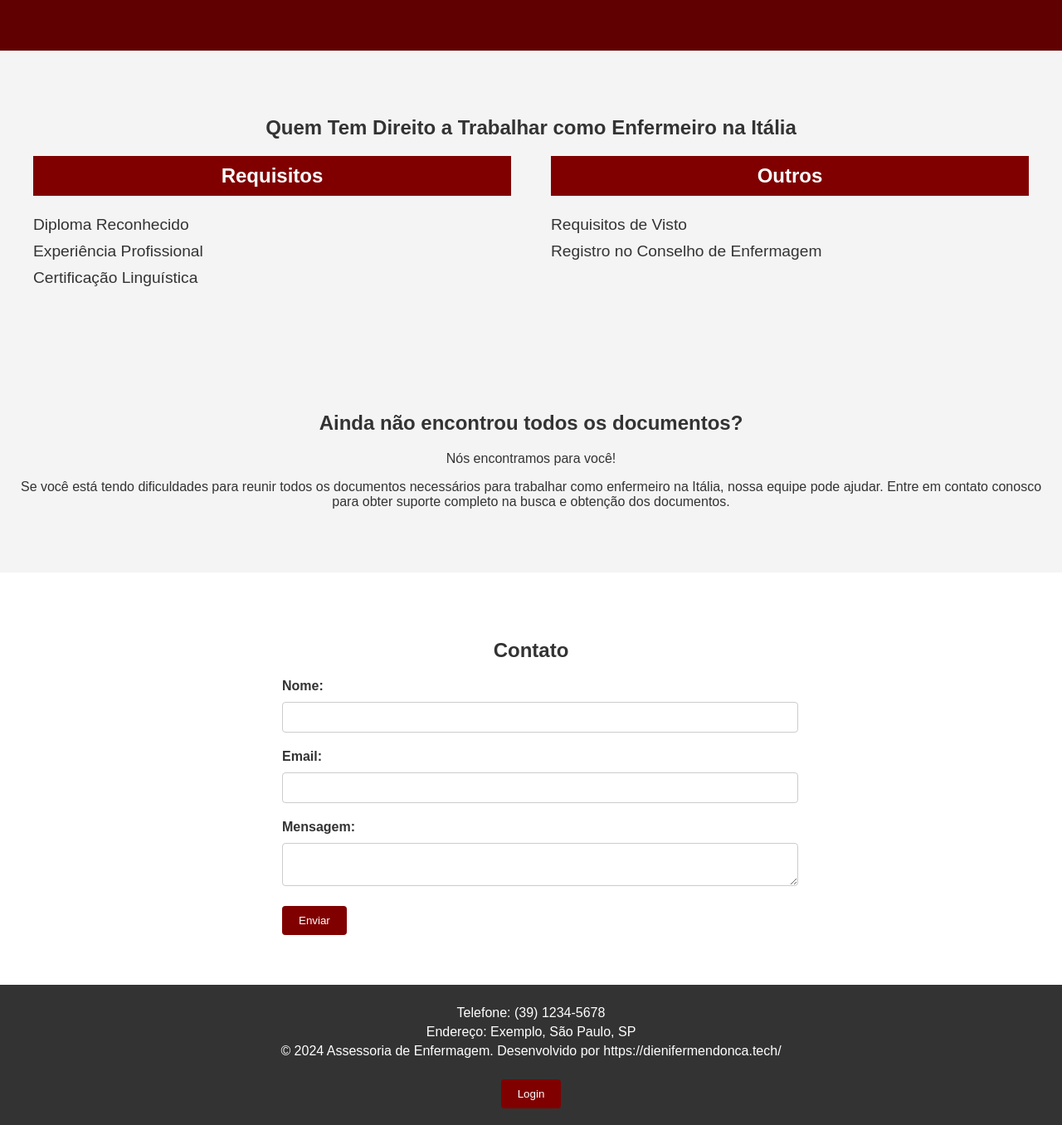
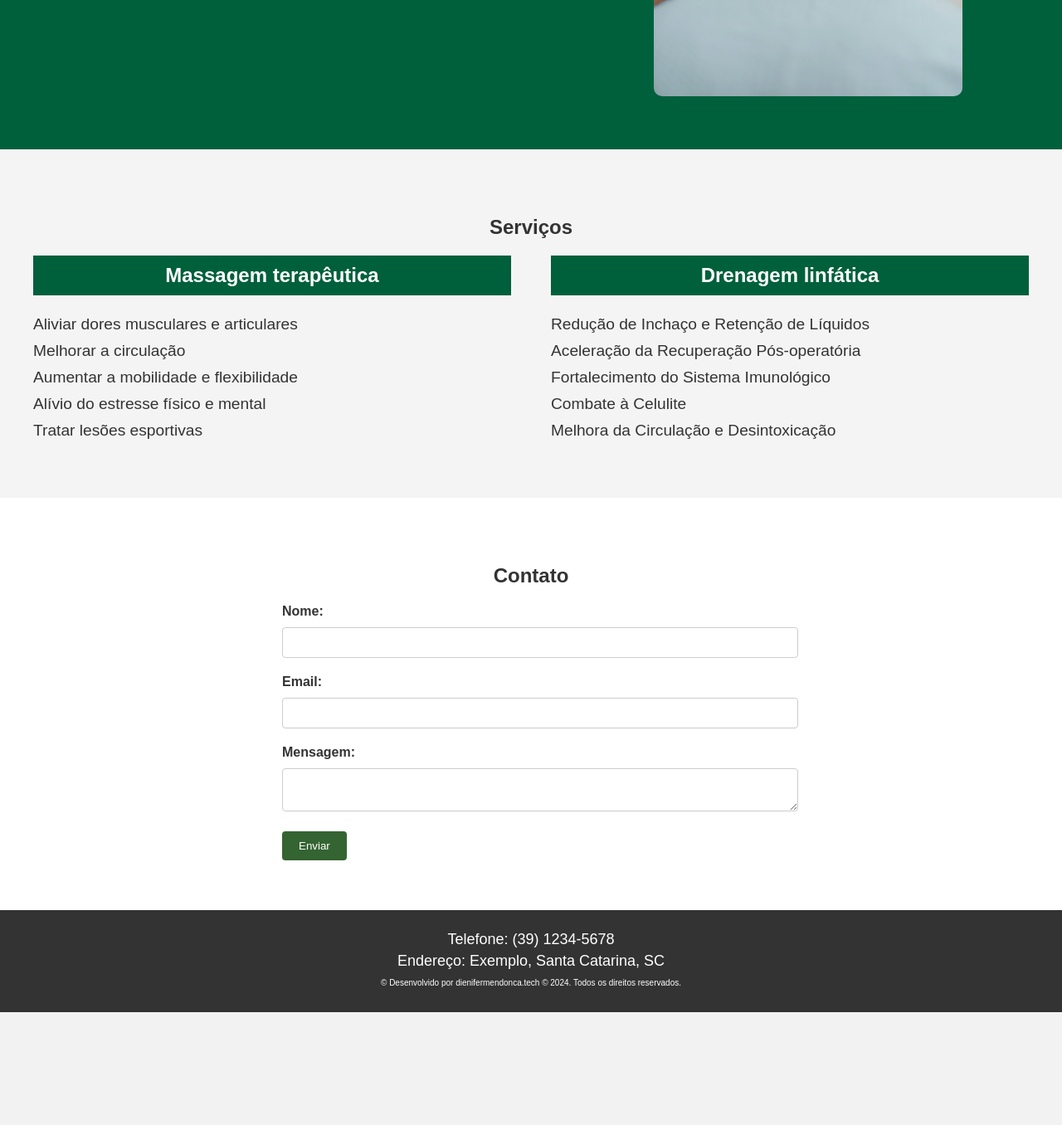
Before and after one commit to DieniferM/vania_massoterapeuta, a PHP site: page / in a window 1280 px wide. Shown: the part 2162-3518 px from the top of the page at 83% size. After the commit the page ends 3382 px from the top, so only its background shows below. Run offline with PHP 8.4, Linux system fonts and the light colour scheme.

Commit message:
estrutura quase pronta

```diff
--- a/index.php
+++ b/index.php
@@ -3,20 +3,20 @@
 <head>
     <meta charset="UTF-8">
     <meta name="viewport" content="width=device-width, initial-scale=1.0">
-    <title>Assessoria de Enfermagem</title>
+    <title>Vânia Massoterapeuta</title>
     <link rel="stylesheet" type="text/css" href="<?php echo 'styles.css?v=' . filemtime('styles.css'); ?>"/>
 
 </head>
 <body>
     <header>
-        <div class="logo">#Logo - frase</div>
+        <!-- <div class="logo">#Logo</div> -->
         <nav>
             <ul>
-                <li><a href="#home">Home</a></li>
-                <li><a href="#sobre">Sobre</a></li>
-                <li><a href="#entenda-etapas">Entenda as Etapas</a></li>
-                <li><a href="#direitos-italia">Quem Tem Direito</a></li>
-                <li><a href="#documentos">Documentos</a></li>
+                <li><a href="#home">Inicio</a></li>
+                <li><a href="#entenda-etapas">Benefícios</a></li>
+                <li><a href="#sobre">Quem sou eu</a></li>
+                <li><a href="#servicos">Serviços</a></li>
+                <!-- <li><a href="#documentos">Documentos</a></li> -->
                 <li><a href="#contato">Contato</a></li>
             </ul>
         </nav>
@@ -24,26 +24,26 @@
 
     <section id="home">
         <div class="home-content">
-            <h1>Bem-vindo à Assessoria de Enfermagem</h1>
+            <h1>Conheça os benefícios</h1>
         </div>
     </section>
 
    <section id="sobre">
     <div class="sobre-content">
-        <h2>Sobre Nós</h2>
-        <p>Nossa missão, valores e objetivos guiam nosso trabalho como assessoria de enfermagem.</p>
+        <h2>Minha Trajetória na Massoterapia</h2>
+        <p>Descrição completa1</p>
         <div class="blocos">
             <div class="bloco">
-                <h3>Missão</h3>
-                <p>Descrição breve sobre a missão.</p>
+                <h3>Exemplo1</h3>
+                <p>Descrição1.</p>
             </div>
             <div class="bloco">
-                <h3>Valores</h3>
-                <p>Descrição breve sobre os valores.</p>
+                <h3>Exemplo2</h3>
+                <p>Descrição2.</p>
             </div>
             <div class="bloco">
-                <h3>Objetivo</h3>
-                <p>Descrição breve sobre o objetivo.</p>
+                <h3>Exemplo13</h3>
+                <p>Descrição13.</p>
             </div>
         </div>
     </div>
@@ -53,47 +53,55 @@
    <section id="entenda-etapas">
     <div class="entenda-content">
         <div class="entenda-texto">
-            <h2>Entenda as Etapas</h2>
+            <h2>Como a massoterapia pode melhorar sua saúde e bem-estar?</h2>
             <ul>
-                <li>Registro na Ordem dos Enfermeiros</li>
-                <li>Tradução dos documentos</li>
-                <li>Validação de certificados</li>
-                <li>Preparação para o exame de equivalência</li>
-                <li>Solicitação de visto</li>
+                <li>Alívio do Estresse</li>
+                <li>Redução de Dores Musculares</li>
+                <li>Melhora da Circulação Sanguínea e Linfática</li>
+                <li>Aumento da Flexibilidade</li>
+                <li>Fortalecimento do Sistema Imunológico</li>
+                <li>Melhora da Qualidade do Sono</li>
+                <li>Melhoria da Postura</li>
+                <li>Alívio de Dores de Cabeça e Enxaquecas</li>
             </ul>
         </div>
         <div class="entenda-imagem">
-            <img src="https://images.unsplash.com/photo-1696952384801-079962407b0d?q=80&w=1887&auto=format&fit=crop&ixlib=rb-4.0.3&ixid=M3wxMjA3fDB8MHxwaG90by1wYWdlfHx8fGVufDB8fHx8fA%3D%3D" alt="Entenda as Etapas">
+            <img src="img/img1.jpg" alt="Entenda as Etapas">
         </div>
     </div>
 </section>
 
-    <section id="direitos-italia">
-        <h2>Quem Tem Direito a Trabalhar como Enfermeiro na Itália</h2>
+    <section id="servicos">
+        <h2>Serviços</h2>
         <div class="direitos-content">
             <div class="col">
-                <h3>Requisitos</h3>
+                <h3>Massagem terapêutica</h3>
                 <ul>
-                    <li>Diploma Reconhecido</li>
-                    <li>Experiência Profissional</li>
-                    <li>Certificação Linguística</li>
+                    <li>Aliviar dores musculares e articulares</li>
+                    <li>Melhorar a circulação</li>
+                    <li>Aumentar a mobilidade e flexibilidade</li>
+                    <li>Alívio do estresse físico e mental</li>
+                    <li>Tratar lesões esportivas</li>
                 </ul>
             </div>
             <div class="col">
-                <h3>Outros</h3>
+                <h3>Drenagem linfática</h3>
                 <ul>
-                    <li>Requisitos de Visto</li>
-                    <li>Registro no Conselho de Enfermagem</li>
+                    <li>Redução de Inchaço e Retenção de Líquidos</li>
+                    <li>Aceleração da Recuperação Pós-operatória</li>
+                    <li>Fortalecimento do Sistema Imunológico</li>
+                    <li>Combate à Celulite</li>
+                    <li>Melhora da Circulação e Desintoxicação</li>
                 </ul>
             </div>
         </div>
     </section>
 
-    <section id="documentos">
+    <!-- <section id="documentos">
         <h2>Ainda não encontrou todos os documentos?</h2>
         <p>Nós encontramos para você!</p>
         <p>Se você está tendo dificuldades para reunir todos os documentos necessários para trabalhar como enfermeiro na Itália, nossa equipe pode ajudar. Entre em contato conosco para obter suporte completo na busca e obtenção dos documentos.</p>
-    </section>
+    </section> -->
 
     <section id="contato">
         <h2>Contato</h2>
@@ -114,10 +122,13 @@
     <footer>
         <div class="footer-info">
             <p>Telefone: (39) 1234-5678</p>
-            <p>Endereço: Exemplo, São Paulo, SP</p>
-            <p>&copy; 2024 Assessoria de Enfermagem. Desenvolvido por https://dienifermendonca.tech/</p>
+            <p>Endereço: Exemplo, Santa Catarina, SC</p>
         </div>
-        <button id="login-btn">Login</button>
+        <div class="footer-copy">
+            <p>&copy; Desenvolvido por dienifermendonca.tech © 2024. Todos os direitos reservados.</p>
+        </div>
+
+        <!-- <button id="login-btn">Login</button> -->
     </footer>
 
     <script src="scripts.js"></script>
--- a/styles.css
+++ b/styles.css
@@ -55,7 +57,7 @@ nav ul li a:hover {
 
 /* Ajustar o espaçamento do conteúdo para não ficar escondido atrás do header */
 body {
-    padding-top: 80px; /* Ajuste do padding para a altura do header */
+    padding-top: 60px; /* Ajuste do padding para a altura do header */
 }
 
 /* Seções */
@@ -213,7 +215,7 @@ section {
 }
 
 /* Quem Tem Direito a Trabalhar como Enfermeiro na Itália */
-#direitos-italia {
+#servicos {
     background-color: #f4f4f4;
     color: #333;
     padding: 60px 20px;
@@ -232,7 +234,7 @@ section {
 }
 
 .col h3 {
-    background-color: #800000;
+    background-color: #00603b;
     color: #fff;
     padding: 10px;
     margin-top: 0;
@@ -281,7 +283,7 @@ form input, form textarea {
 }
 
 form button {
-    background-color: #800000;
+    background-color: #346432;
     color: #fff;
     border: none;
     padding: 10px 20px;
@@ -303,6 +305,11 @@ footer {
 
 .footer-info p {
     margin: 5px 0;
+    font-size: 18px;
+}
+.footer-copy{
+    margin: 5px 0;
+    font-size: 10px;
 }
 
 #login-btn {
```
Also changed, not shown: other parts of styles.css (+14 -12 lines), img/img1.jpg (added), img/img2.jpg (added), img/img4.jpg (added), img/img5.jpg (added), img/img6.jpg (added).
